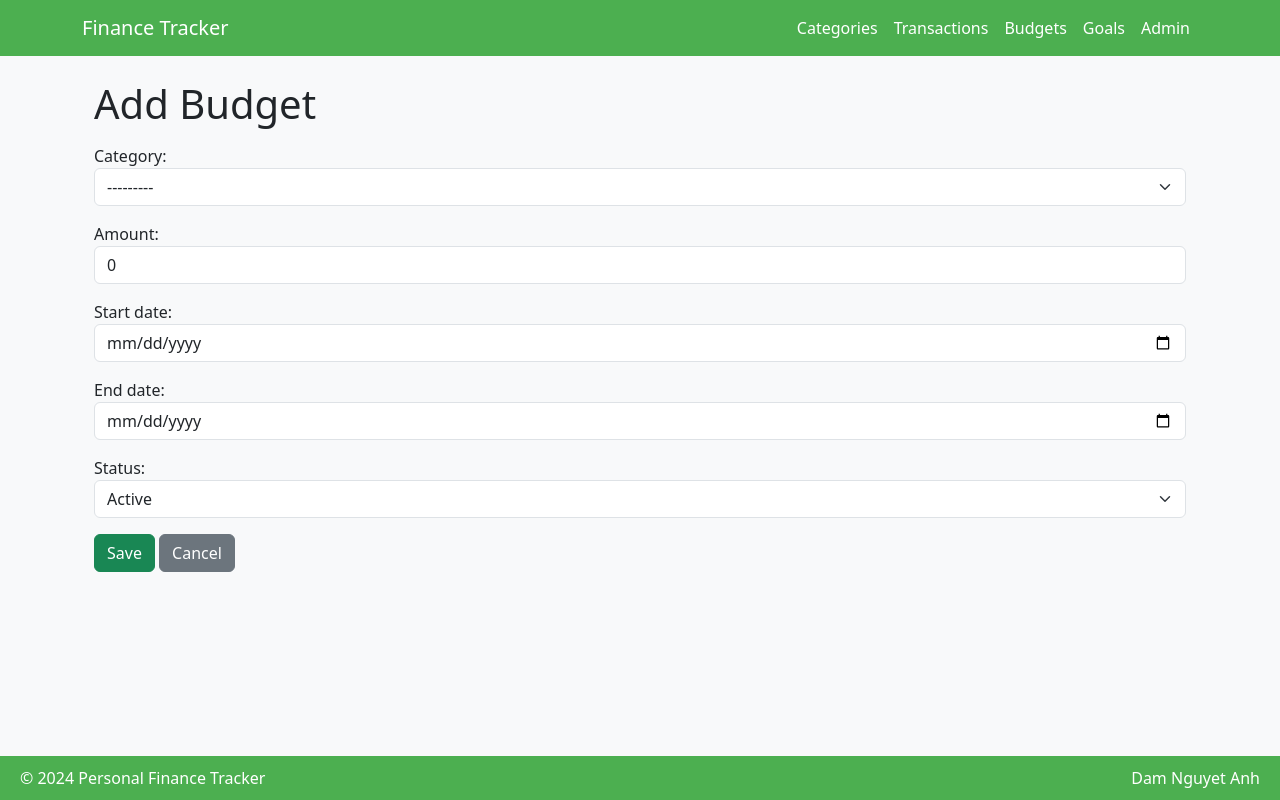
After one commit to nguyetanhdam/personal_finance_tracker, a Django app: page /budgets/create in a window 1280 px wide. The commit adds this page. Run offline with Django 4.2, Linux system fonts and the light colour scheme; the visitor is signed in with stand-in values (Sample User, id 1); data that the repository does not hold is empty.

Commit message:
CRUD budgets

```diff
--- /dev/null
+++ b/budgets/forms.py
@@ -0,0 +1,14 @@
+from django import forms
+from .models import Budget
+
+class BudgetForm(forms.ModelForm):
+    class Meta:
+        model = Budget
+        fields = ["category", "amount", "start_date", "end_date", "status"]
+        widgets = {
+            "category": forms.Select(attrs={"class": "form-select"}),
+            "amount": forms.NumberInput(attrs={"class": "form-control", "placeholder": "Amount (VNĐ)"}),
+            "start_date": forms.DateInput(attrs={"class": "form-control", "type": "date"}),
+            "end_date": forms.DateInput(attrs={"class": "form-control", "type": "date"}),
+            "status": forms.Select(attrs={"class": "form-select"}),
+        }
--- a/budgets/models.py
+++ b/budgets/models.py
@@ -23,3 +23,6 @@ class Budget(models.Model):
             if value == self.status:
                 return {"id": value, "name": label}
         return {"id": None, "name": "Unknown Status"}
+
+    def get_display_amount(self):
+        return f"{self.amount:,}"
--- /dev/null
+++ b/budgets/templates/budget_form.html
@@ -0,0 +1,15 @@
+{% extends "base.html" %}
+
+{% block title %}{% if form.instance.pk %}Edit Budget{% else %}Add Budget{% endif %}{% endblock %}
+
+{% block content %}
+<div class="container mt-4">
+    <h1>{% if form.instance.pk %}Edit Budget{% else %}Add Budget{% endif %}</h1>
+    <form method="post" class="mt-3">
+        {% csrf_token %}
+        {{ form.as_p }}
+        <button type="submit" class="btn btn-success">Save</button>
+        <a href="{% url 'budget_list' %}" class="btn btn-secondary">Cancel</a>
+    </form>
+</div>
+{% endblock %}
--- /dev/null
+++ b/budgets/urls.py
@@ -0,0 +1,9 @@
+from django.urls import path
+from . import views
+
+urlpatterns = [
+    path("", views.budget_list, name="budget_list"),
+    path("create", views.budget_create, name="budget_create"),
+    path("update/<int:pk>", views.budget_update, name="budget_update"),
+    path("delete/<int:pk>", views.budget_delete, name="budget_delete"),
+]
--- a/budgets/views.py
+++ b/budgets/views.py
@@ -1,3 +1,42 @@
-from django.shortcuts import render
+from django.shortcuts import render, get_object_or_404, redirect
+from django.contrib.auth.decorators import login_required
+from .models import Budget
+from .forms import BudgetForm
 
-# Create your views here.
+@login_required
+def budget_list(request):
+    budgets = Budget.objects.filter(user=request.user).order_by("-start_date")
+    return render(request, "budget_list.html", {"budgets": budgets})
+
+@login_required
+def budget_create(request):
+    if request.method == "POST":
+        form = BudgetForm(request.POST)
+        if form.is_valid():
+            budget = form.save(commit=False)
+            budget.user = request.user
+            budget.save()
+            return redirect("budget_list")
+    else:
+        form = BudgetForm()
+    return render(request, "budget_form.html", {"form": form})
+
+@login_required
+def budget_update(request, pk):
+    budget = get_object_or_404(Budget, pk=pk, user=request.user)
+    if request.method == "POST":
+        form = BudgetForm(request.POST, instance=budget)
+        if form.is_valid():
+            form.save()
+            return redirect("budget_list")
+    else:
+        form = BudgetForm(instance=budget)
+    return render(request, "budget_form.html", {"form": form})
+
+@login_required
+def budget_delete(request, pk):
+    budget = get_object_or_404(Budget, pk=pk, user=request.user)
+    if request.method == "POST":
+        budget.delete()
+        return redirect("budget_list")
+    return render(request, "budget_confirm_delete.html", {"budget": budget})
--- a/personal_finance_tracker/templates/base.html
+++ b/personal_finance_tracker/templates/base.html
@@ -53,7 +53,7 @@
                         <a class="nav-link {% if request.path == '/transactions/' %}active{% endif %}" href="/transactions/">Transactions</a>
                     </li>
                     <li class="nav-item">
-                        <a class="nav-link" href="#">Budgets</a>
+                        <a class="nav-link {% if request.path == '/budgets/' %}active{% endif %}" href="/budgets/">Budgets</a>
                     </li>
                     <li class="nav-item">
                         <a class="nav-link" href="#">Goals</a>
--- a/personal_finance_tracker/urls.py
+++ b/personal_finance_tracker/urls.py
@@ -6,5 +6,6 @@ urlpatterns = [
     path('admin/', admin.site.urls),
     path('categories/', include('categories.urls')),
     path('transactions/', include('transactions.urls')),
+    path('budgets/', include('budgets.urls')),
     path('', categories.category_list),
 ]
--- a/transactions/templates/transaction_list.html
+++ b/transactions/templates/transaction_list.html
@@ -24,7 +24,7 @@
             <td>{{ transaction.category.name }}</td>
             <td>{{ transaction.get_display_amount }}</td>
             <td>{{ transaction.get_type_display.name }}</td>
-            <td>{{ transaction.date | date:"d/m/Y"}}</td>
+            <td>{{ transaction.date | date:"d/m/Y" }}</td>
             <td>{{ transaction.note }}</td>
             <td>
                 <a href="{% url 'transaction_update' transaction.id %}" class="btn btn-primary btn-sm">Edit</a>
```
Also changed, not shown: budgets/templates/budget_list.html (added, +41 -0 lines).
